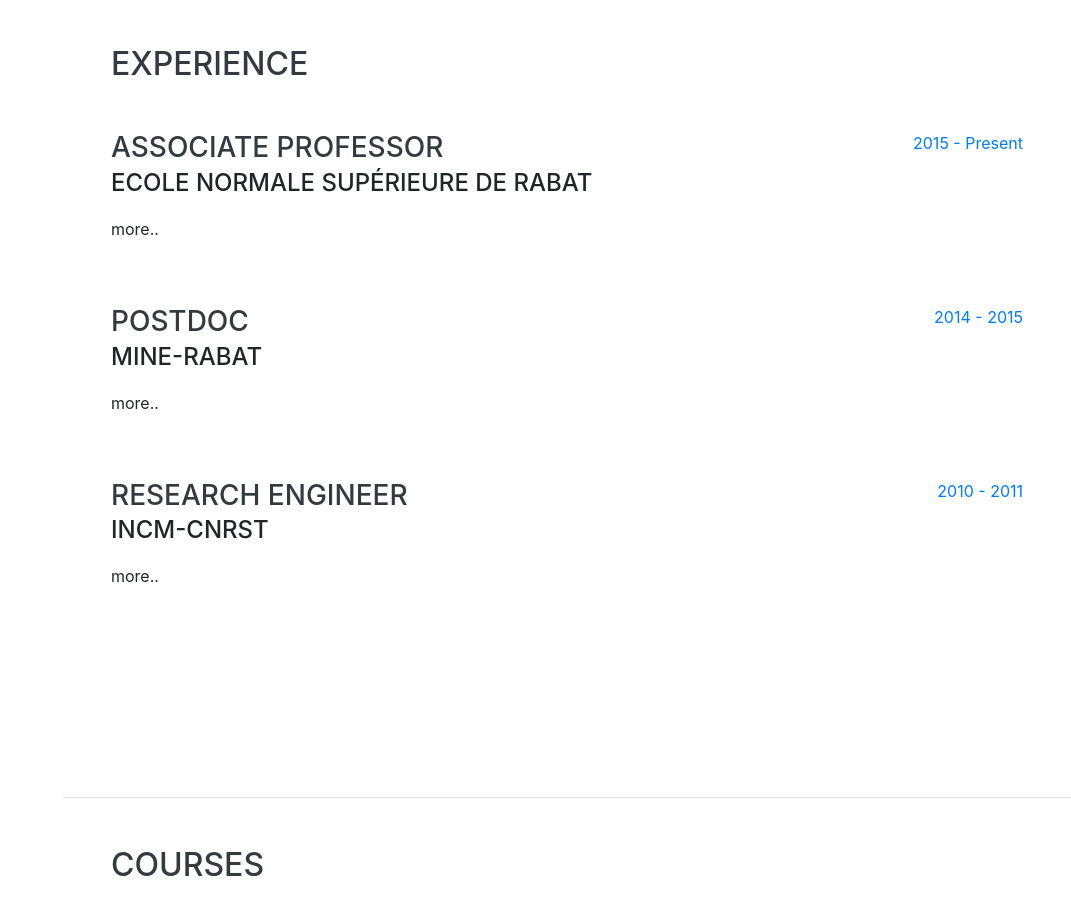
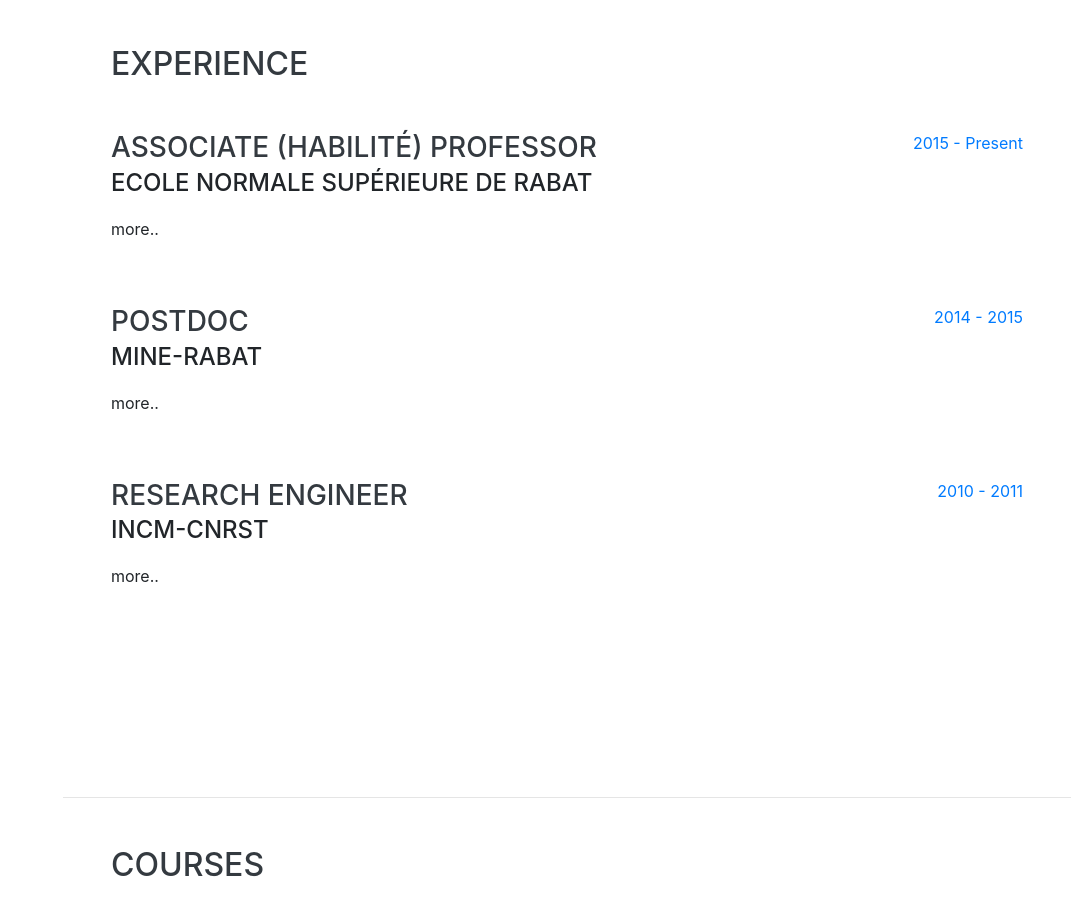
Before and after one commit to AbdelMahm/profile, a website with bundled scripts: page index.html in a window 1280 px wide. Shown: the part 804-1719 px from the top of the page, without its empty margins (209-1280 px from the left). Built offline with nearby package versions, Linux system fonts and the light colour scheme; a web font is replaced by a local one.

Commit message:
habilité

```diff
--- a/index.html
+++ b/index.html
@@ -93,7 +93,7 @@
 
         <div class="resume-item d-flex flex-column flex-md-row justify-content-between mb-5">
           <div class="resume-content">
-            <h3 class="mb-0">Associate Professor</h3>
+            <h3 class="mb-0">Associate (Habilité) Professor</h3>
             <div class="subheading mb-3">Ecole Normale Supérieure de Rabat</div>
             <p>more..</p>
           </div>
```
